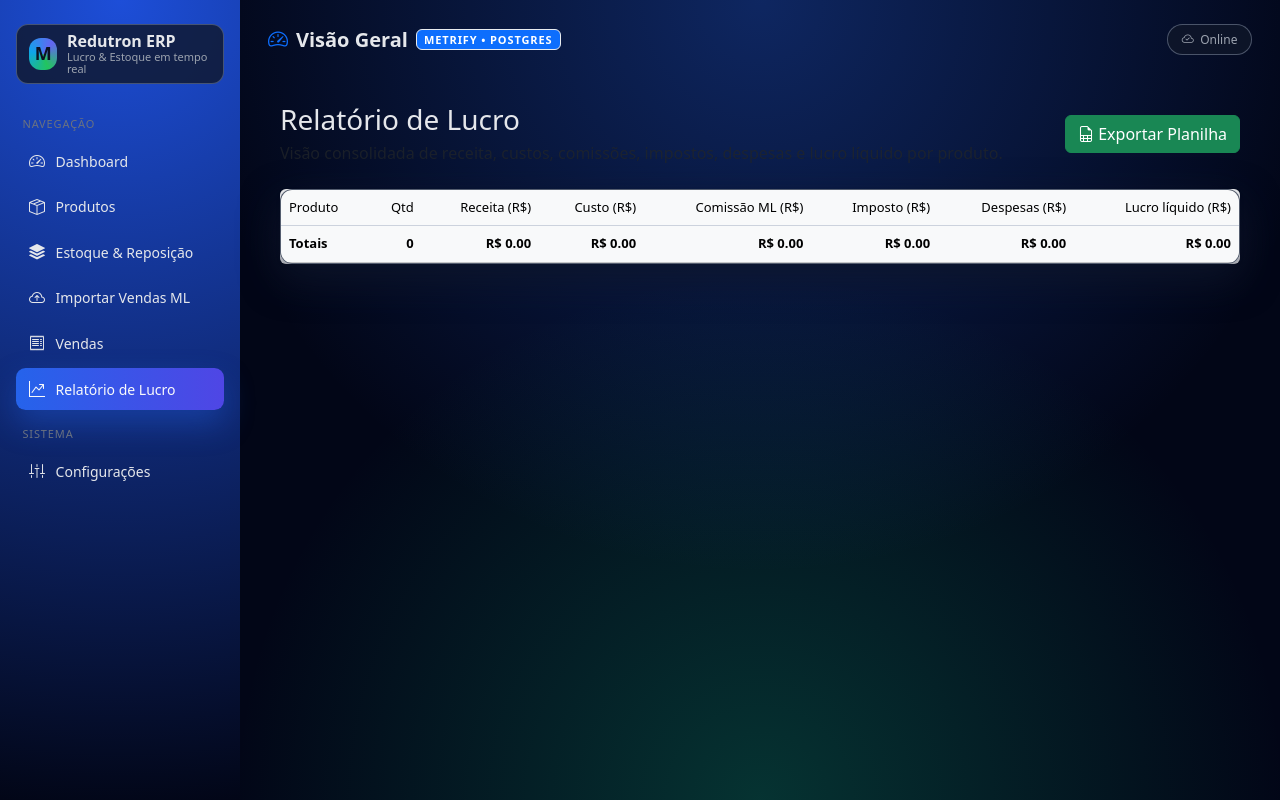
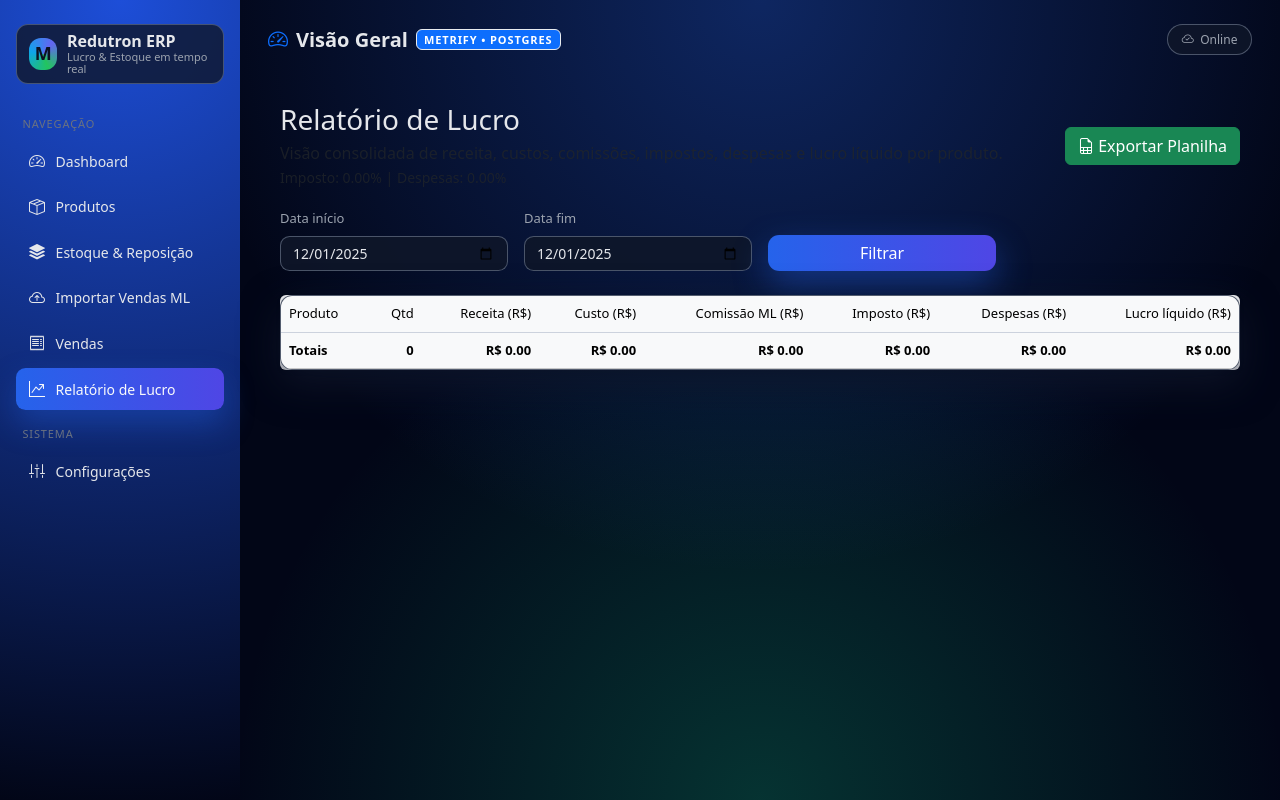
Before and after one commit to oliveirafjdo-web/Mega2.0, a Flask app: page /relatorio_lucro in a window 1280 px wide. Run offline with Flask 3, Linux system fonts and the light colour scheme; some libraries are stand-ins or nearby versions.

Commit message:
Update relatorio_lucro.html

```diff
--- a/templates/relatorio_lucro.html
+++ b/templates/relatorio_lucro.html
@@ -5,21 +5,43 @@
 {% block content %}
 <div class="container-fluid py-4">
 
-    <!-- Cabeçalho -->
-    <div class="d-flex justify-content-between align-items-center mb-4">
+    <!-- Cabeçalho + filtro -->
+    <div class="d-flex justify-content-between align-items-center mb-3">
         <div>
             <h1 class="h3 mb-1">Relatório de Lucro</h1>
             <p class="text-muted mb-0">
                 Visão consolidada de receita, custos, comissões, impostos, despesas e lucro líquido por produto.
             </p>
+            <small class="text-muted">
+                Imposto: {{ '%.2f'|format(imposto_percent or 0) }}% |
+                Despesas: {{ '%.2f'|format(despesas_percent or 0) }}%
+            </small>
         </div>
 
         <div>
-            <a href="{{ url_for('relatorio_lucro_exportar') }}" class="btn btn-success">
+            <a href="{{ url_for('relatorio_lucro_exportar',
+                                data_inicio=data_inicio,
+                                data_fim=data_fim) }}"
+               class="btn btn-success">
                 <i class="bi bi-file-earmark-spreadsheet"></i> Exportar Planilha
             </a>
         </div>
     </div>
+
+    <!-- Filtro de período -->
+    <form class="row g-3 mb-4" method="GET">
+        <div class="col-md-3">
+            <label class="form-label">Data início</label>
+            <input type="date" name="data_inicio" class="form-control" value="{{ data_inicio }}">
+        </div>
+        <div class="col-md-3">
+            <label class="form-label">Data fim</label>
+            <input type="date" name="data_fim" class="form-control" value="{{ data_fim }}">
+        </div>
+        <div class="col-md-3 d-flex align-items-end">
+            <button class="btn btn-primary w-100">Filtrar</button>
+        </div>
+    </form>
 
     <!-- Tabela principal -->
     <div class="card shadow-sm border-0">
@@ -41,67 +63,28 @@
                     {% for linha in linhas %}
                         <tr>
                             <td>{{ linha.produto }}</td>
-
-                            <td class="text-end">
-                                {{ linha.qtd|int }}
-                            </td>
-
-                            <td class="text-end">
-                                R$ {{ '%.2f'|format(linha.receita or 0) }}
-                            </td>
-
-                            <td class="text-end">
-                                R$ {{ '%.2f'|format(linha.custo or 0) }}
-                            </td>
-
-                            <td class="text-end">
-                                R$ {{ '%.2f'|format(linha.comissao or 0) }}
-                            </td>
-
-                            <td class="text-end">
-                                R$ {{ '%.2f'|format(linha.imposto or 0) }}
-                            </td>
-
-                            <td class="text-end">
-                                R$ {{ '%.2f'|format(linha.despesas or 0) }}
-                            </td>
-
+                            <td class="text-end">{{ linha.qtd|int }}</td>
+                            <td class="text-end">R$ {{ '%.2f'|format(linha.receita or 0) }}</td>
+                            <td class="text-end">R$ {{ '%.2f'|format(linha.custo or 0) }}</td>
+                            <td class="text-end">R$ {{ '%.2f'|format(linha.comissao or 0) }}</td>
+                            <td class="text-end">R$ {{ '%.2f'|format(linha.imposto or 0) }}</td>
+                            <td class="text-end">R$ {{ '%.2f'|format(linha.despesas or 0) }}</td>
                             <td class="text-end fw-semibold">
                                 R$ {{ '%.2f'|format(linha.margem_liquida or 0) }}
                             </td>
                         </tr>
                     {% endfor %}
                 </tbody>
-
                 <tfoot class="table-light">
                     <tr class="fw-bold">
                         <td>Totais</td>
-
                         <td class="text-end">{{ totais.qtd|int }}</td>
-
-                        <td class="text-end">
-                            R$ {{ '%.2f'|format(totais.receita or 0) }}
-                        </td>
-
-                        <td class="text-end">
-                            R$ {{ '%.2f'|format(totais.custo or 0) }}
-                        </td>
-
-                        <td class="text-end">
-                            R$ {{ '%.2f'|format(totais.comissao or 0) }}
-                        </td>
-
-                        <td class="text-end">
-                            R$ {{ '%.2f'|format(totais.imposto or 0) }}
-                        </td>
-
-                        <td class="text-end">
-                            R$ {{ '%.2f'|format(totais.despesas or 0) }}
-                        </td>
-
-                        <td class="text-end">
-                            R$ {{ '%.2f'|format(totais.margem_liquida or 0) }}
-                        </td>
+                        <td class="text-end">R$ {{ '%.2f'|format(totais.receita or 0) }}</td>
+                        <td class="text-end">R$ {{ '%.2f'|format(totais.custo or 0) }}</td>
+                        <td class="text-end">R$ {{ '%.2f'|format(totais.comissao or 0) }}</td>
+                        <td class="text-end">R$ {{ '%.2f'|format(totais.imposto or 0) }}</td>
+                        <td class="text-end">R$ {{ '%.2f'|format(totais.despesas or 0) }}</td>
+                        <td class="text-end">R$ {{ '%.2f'|format(totais.margem_liquida or 0) }}</td>
                     </tr>
                 </tfoot>
             </table>
```
